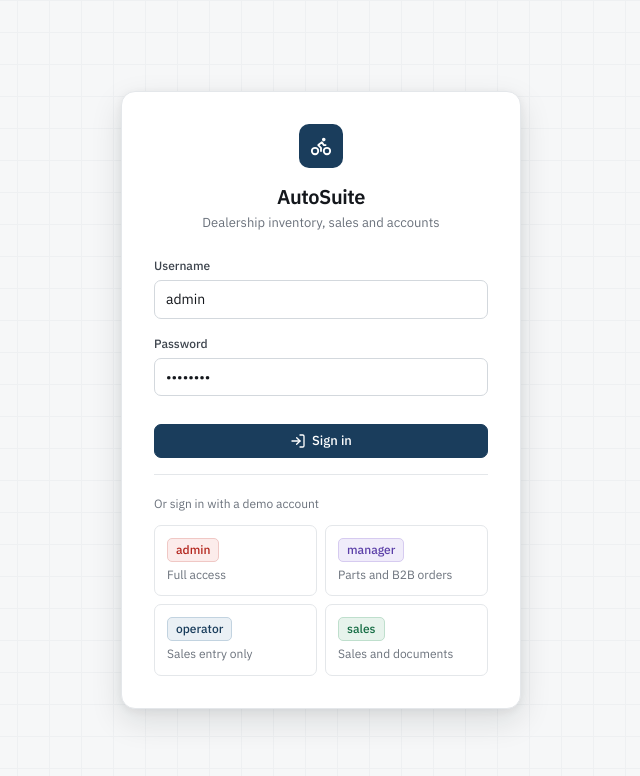
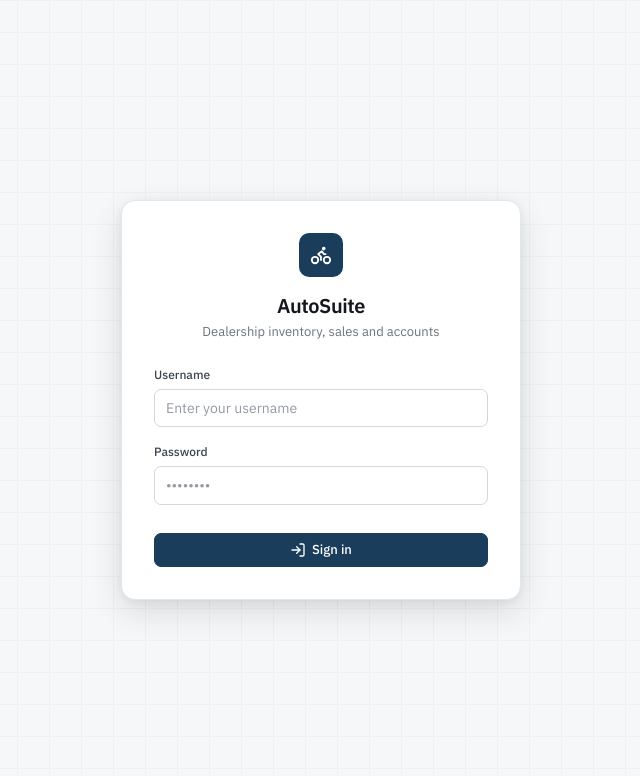
Before and after one commit to tfraven/autosuite-client, a React (Vite) app: page / in a window 1280 px wide. Shown: the top 776 px of the page, without its empty margins (319-959 px from the left). Built offline with nearby package versions, Linux system fonts and the light colour scheme; no server answers.

Commit message:
removed login helper buttons

```diff
--- a/src/App.jsx
+++ b/src/App.jsx
@@ -219,8 +219,8 @@ function UnauthorizedWarning({ module, onSwitchAdmin }) {
 }
 
 function LoginPortal({ onLogin }) {
-  const [username, setUsername] = useState('admin');
-  const [password, setPassword] = useState('admin123');
+  const [username, setUsername] = useState('');
+  const [password, setPassword] = useState('');
   const [error, setError] = useState('');
   const [submitting, setSubmitting] = useState(false);
 
@@ -236,13 +236,6 @@ function LoginPortal({ onLogin }) {
       setSubmitting(false);
     }
   };
-
-  const quickLogins = [
-    { label: 'Full access', u: 'admin', p: 'admin123', color: 'badge-rose' },
-    { label: 'Parts and B2B orders', u: 'manager', p: 'manager123', color: 'badge-purple' },
-    { label: 'Sales entry only', u: 'operator', p: 'operator123', color: 'badge-cyan' },
-    { label: 'Sales and documents', u: 'sales', p: 'sales123', color: 'badge-emerald' }
-  ];
 
   return (
     <div className="login-portal-bg">
@@ -266,7 +259,7 @@ function LoginPortal({ onLogin }) {
               onChange={(e) => setUsername(e.target.value)}
               required
               className="form-input"
-              placeholder="e.g. admin"
+              placeholder="Enter your username"
             />
           </div>
 
@@ -286,27 +279,6 @@ function LoginPortal({ onLogin }) {
             <LogIn size={16} /> {submitting ? 'Signing in…' : 'Sign in'}
           </button>
         </form>
-
-        <div className="quick-access-section mt-4">
-          <div className="section-title text-xs">Or sign in with a demo account</div>
-          <div className="quick-accounts-grid mt-2">
-            {quickLogins.map((q) => (
-              <button
-                key={q.u}
-                type="button"
-                className="quick-account-btn"
-                onClick={() => {
-                  setUsername(q.u);
-                  setPassword(q.p);
-                  onLogin(q.u, q.p);
-                }}
-              >
-                <span className={`glass-badge ${q.color} text-xs`}>{q.u}</span>
-                <span className="quick-label text-xs">{q.label}</span>
-              </button>
-            ))}
-          </div>
-        </div>
       </div>
     </div>
   );
```
